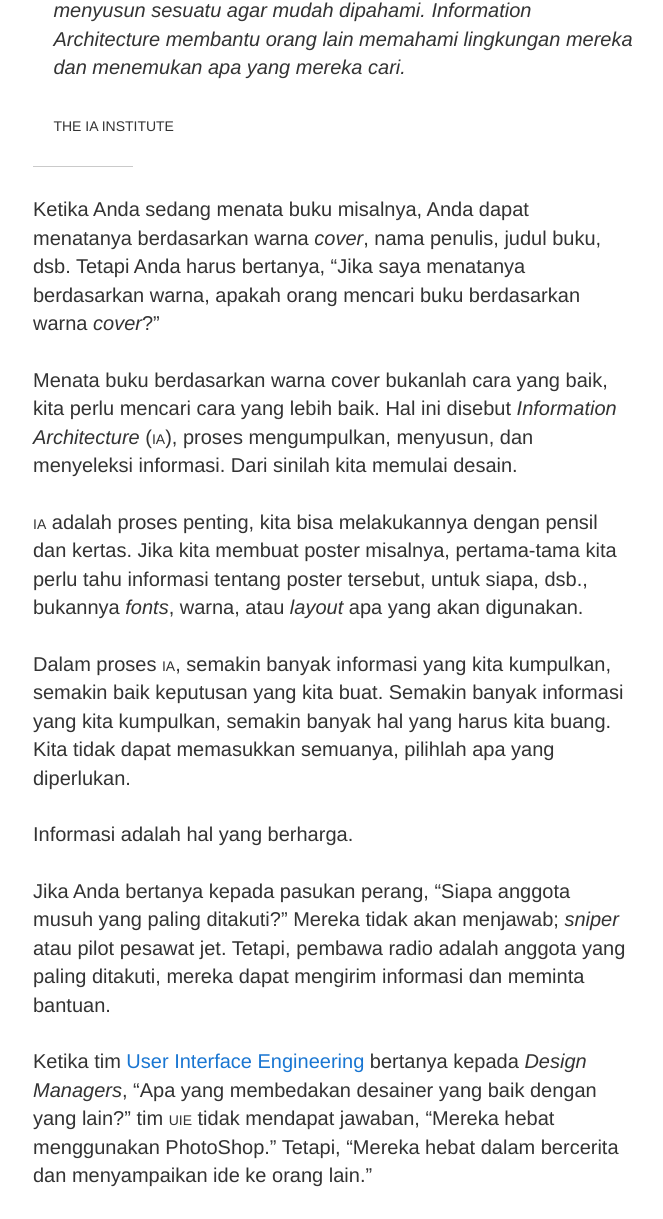
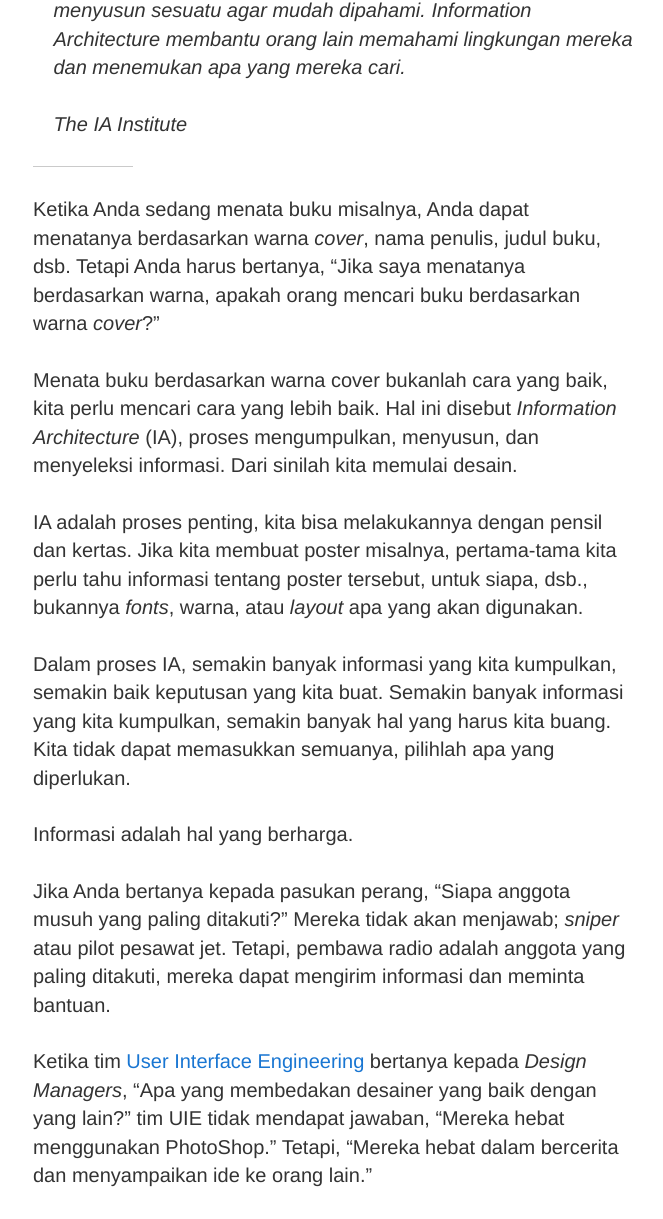
Before and after one commit to tertanda/rnsl.github.io, a Jekyll site: the page built from artikel/desain/_posts/2016-11-16-bagaimana-memulai-desain.md, in a window 1280 px wide. Shown: the part 877-2096 px from the top of the page, without its empty margins (307-970 px from the left). Built offline with Jekyll 4.4.1, drawn with Linux system fonts in a browser that asks for light colours.

Commit message:
Update _typo.scss

```diff
--- a/_sass/base/_typo.scss
+++ b/_sass/base/_typo.scss
@@ -89,11 +89,6 @@ blockquote {
     font-feature-settings: 'onum';
 }
 
-.smallcaps {
-    font-style: normal;
-    font-variant-caps: all-small-caps;
-}
-
 
 
 
```
